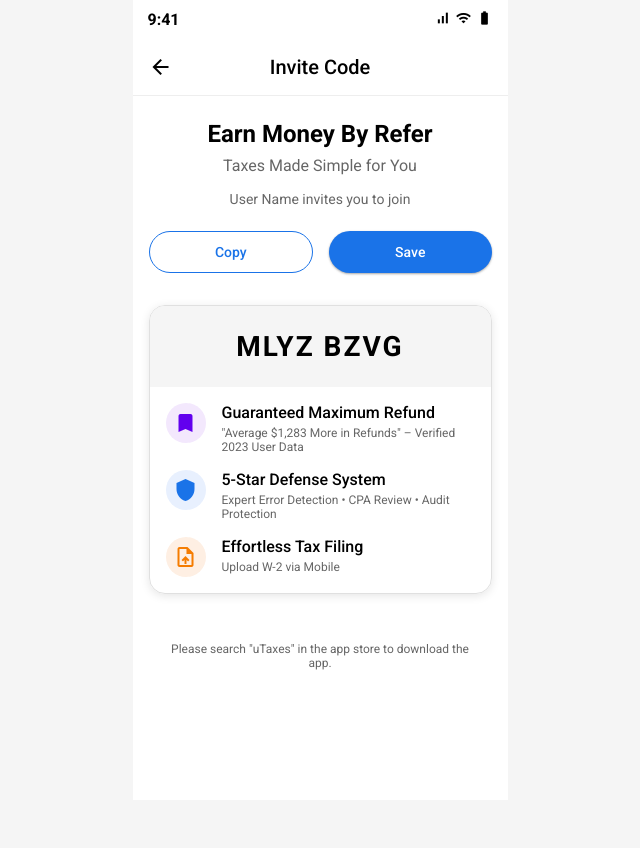
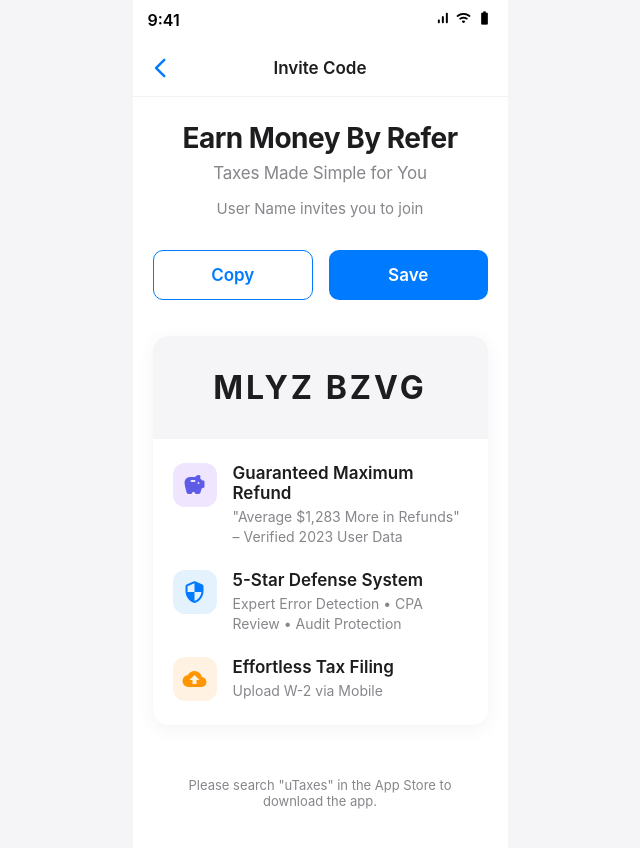
Before and after one commit to julietdesigner/cursor, a plain HTML site: page 4444/invite-code.html in a window 1280 px wide. Shown: the whole page, without its empty margins (320-960 px from the left). Before the commit the page ends 800 px from the top, so only its background shows below. Drawn offline with Linux system fonts and the light colour scheme; a web font is replaced by a local one.

Commit message:
Add files via upload

```diff
--- a/4444/invite-code.html
+++ b/4444/invite-code.html
@@ -4,18 +4,20 @@
     <meta charset="UTF-8">
     <meta name="viewport" content="width=device-width, initial-scale=1.0">
     <title>Invite Code</title>
-    <link href="https://fonts.googleapis.com/css2?family=Roboto:wght@300;400;500;700&display=swap" rel="stylesheet">
-    <link href="https://fonts.googleapis.com/icon?family=Material+Icons" rel="stylesheet">
+    <link href="https://fonts.googleapis.com/css2?family=SF+Pro+Display:wght@300;400;500;600;700&family=SF+Pro+Text:wght@400;500;600&display=swap" rel="stylesheet">
+    <link href="https://fonts.googleapis.com/icon?family=Material+Icons+Round" rel="stylesheet">
     <style>
         * {
             margin: 0;
             padding: 0;
             box-sizing: border-box;
-            font-family: 'Roboto', sans-serif;
+            font-family: 'SF Pro Text', 'SF Pro Display', -apple-system, BlinkMacSystemFont, sans-serif;
+            -webkit-font-smoothing: antialiased;
+            -moz-osx-font-smoothing: grayscale;
         }
 
         body {
-            background-color: #f5f5f5;
+            background-color: #f5f5f7;
             display: flex;
             justify-content: center;
             min-height: 100vh;
@@ -38,7 +40,7 @@
         }
 
         .status-bar-time {
-            font-weight: bold;
+            font-weight: 600;
         }
 
         .status-bar-icons {
@@ -50,7 +52,7 @@
             padding: 16px;
             display: flex;
             align-items: center;
-            border-bottom: 1px solid #eee;
+            border-bottom: 1px solid rgba(0, 0, 0, 0.05);
         }
 
         .back-button {
@@ -58,120 +60,124 @@
             height: 24px;
             margin-right: 16px;
             cursor: pointer;
-            color: #000;
+            color: #007AFF;
         }
 
         .header-title {
-            font-size: 20px;
-            font-weight: 500;
+            font-size: 17px;
+            font-weight: 600;
             flex-grow: 1;
             text-align: center;
             margin-right: 40px; /* To balance the back button */
+            color: #1d1d1f;
         }
 
         .content {
-            padding: 24px 16px;
+            padding: 24px 20px;
             display: flex;
             flex-direction: column;
             align-items: center;
         }
 
         .title {
-            font-size: 24px;
+            font-size: 28px;
             font-weight: 700;
             margin-bottom: 8px;
             text-align: center;
+            color: #1d1d1f;
+            letter-spacing: -0.5px;
         }
 
         .subtitle {
-            font-size: 16px;
-            color: #666;
+            font-size: 17px;
+            color: #86868b;
             margin-bottom: 16px;
             text-align: center;
+            letter-spacing: -0.2px;
         }
 
         .user-info {
-            font-size: 14px;
-            color: #666;
-            margin-bottom: 24px;
+            font-size: 15px;
+            color: #86868b;
+            margin-bottom: 32px;
             text-align: center;
         }
 
         .button-container {
             display: flex;
             gap: 16px;
-            margin-bottom: 32px;
+            margin-bottom: 36px;
             width: 100%;
         }
 
         .button-outlined {
             flex: 1;
             background-color: transparent;
-            color: #1a73e8;
-            border: 1px solid #1a73e8;
-            border-radius: 24px;
-            padding: 12px 16px;
-            font-size: 14px;
-            font-weight: 500;
+            color: #007AFF;
+            border: 1px solid #007AFF;
+            border-radius: 10px;
+            padding: 14px 16px;
+            font-size: 17px;
+            font-weight: 600;
             cursor: pointer;
             text-align: center;
-            transition: background-color 0.3s;
+            transition: all 0.2s ease;
         }
 
         .button-outlined:hover {
-            background-color: rgba(26, 115, 232, 0.04);
+            background-color: rgba(0, 122, 255, 0.05);
         }
 
         .button-filled {
             flex: 1;
-            background-color: #1a73e8;
+            background-color: #007AFF;
             color: white;
             border: none;
-            border-radius: 24px;
-            padding: 12px 16px;
-            font-size: 14px;
-            font-weight: 500;
+            border-radius: 10px;
+            padding: 14px 16px;
+            font-size: 17px;
+            font-weight: 600;
             cursor: pointer;
             text-align: center;
-            box-shadow: 0 1px 3px rgba(0, 0, 0, 0.12), 0 1px 2px rgba(0, 0, 0, 0.24);
-            transition: background-color 0.3s;
+            transition: all 0.2s ease;
         }
 
         .button-filled:hover {
-            background-color: #1765cc;
+            background-color: #0071e3;
         }
 
         .card {
             width: 100%;
             border-radius: 16px;
             overflow: hidden;
-            box-shadow: 0 2px 10px rgba(0, 0, 0, 0.1);
+            box-shadow: 0 4px 20px rgba(0, 0, 0, 0.05);
             margin-bottom: 32px;
-            border: 1px solid #e0e0e0;
+            border: none;
         }
 
         .code-container {
-            background-color: #f5f5f5;
-            padding: 24px;
+            background-color: #f5f5f7;
+            padding: 32px 24px;
             display: flex;
             justify-content: center;
             align-items: center;
         }
 
         .invite-code {
-            font-size: 28px;
+            font-size: 32px;
             font-weight: 700;
-            letter-spacing: 2px;
+            letter-spacing: 3px;
+            color: #1d1d1f;
         }
 
         .features-container {
-            padding: 16px;
+            padding: 24px 20px;
         }
 
         .feature {
             display: flex;
             align-items: flex-start;
-            margin-bottom: 16px;
+            margin-bottom: 24px;
         }
 
         .feature:last-child {
@@ -179,9 +185,9 @@
         }
 
         .feature-icon {
-            width: 40px;
-            height: 40px;
-            border-radius: 50%;
+            width: 44px;
+            height: 44px;
+            border-radius: 12px;
             display: flex;
             align-items: center;
             justify-content: center;
@@ -190,18 +196,18 @@
         }
 
         .feature-icon.blue {
-            background-color: #e8f0fe;
-            color: #1a73e8;
+            background-color: #e3f2fd;
+            color: #007AFF;
         }
 
         .feature-icon.purple {
-            background-color: #f3e8fd;
-            color: #6200ee;
+            background-color: #f0e5ff;
+            color: #5e5ce6;
         }
 
         .feature-icon.orange {
-            background-color: #feefe3;
-            color: #f57c00;
+            background-color: #fff2e3;
+            color: #ff9500;
         }
 
         .feature-content {
@@ -209,43 +215,57 @@
         }
 
         .feature-title {
-            font-size: 16px;
-            font-weight: 500;
+            font-size: 17px;
+            font-weight: 600;
             margin-bottom: 4px;
+            color: #1d1d1f;
         }
 
         .feature-description {
-            font-size: 12px;
-            color: #666;
+            font-size: 14px;
+            color: #86868b;
+            line-height: 1.4;
         }
 
         .footer {
-            padding: 16px;
+            padding: 20px;
             text-align: center;
-            color: #666;
-            font-size: 12px;
+            color: #86868b;
+            font-size: 13px;
             margin-top: auto;
         }
 
-        .material-icons {
+        /* 保持原有样式不变 */
+                .material-icons-round {
                     font-size: 24px;
                 }
                 </style>
+                <script>
+                    // 页面加载完成后执行
+                    document.addEventListener('DOMContentLoaded', function() {
+                        // 获取URL参数中的用户名
+                        const urlParams = new URLSearchParams(window.location.search);
+                        const userName = urlParams.get('userName') || 'User Name';
+
+                        // 更新页面上的用户名显示
+                        document.getElementById('userNameDisplay').textContent = userName + ' invites you to join';
+                    });
+                </script>
             </head>
             <body>
                 <div class="app-container">
                     <div class="status-bar">
                         <div class="status-bar-time">9:41</div>
                         <div class="status-bar-icons">
-                <span class="material-icons" style="font-size: 16px;">signal_cellular_alt</span>
-                <span class="material-icons" style="font-size: 16px;">wifi</span>
-                <span class="material-icons" style="font-size: 16px;">battery_full</span>
+                            <span class="material-icons-round" style="font-size: 16px;">signal_cellular_alt</span>
+                            <span class="material-icons-round" style="font-size: 16px;">wifi</span>
+                            <span class="material-icons-round" style="font-size: 16px;">battery_full</span>
                         </div>
                     </div>
 
                     <div class="header">
                         <div class="back-button">
-                <span class="material-icons">arrow_back</span>
+                            <span class="material-icons-round">arrow_back_ios</span>
                         </div>
                         <div class="header-title">Invite Code</div>
                     </div>
@@ -253,7 +273,7 @@
                     <div class="content">
                         <h1 class="title">Earn Money By Refer</h1>
                         <p class="subtitle">Taxes Made Simple for You</p>
-            <p class="user-info">User Name invites you to join</p>
+                        <p class="user-info" id="userNameDisplay">User Name invites you to join</p>
 
                         <div class="button-container">
                             <button class="button-outlined">Copy</button>
@@ -268,7 +288,7 @@
                             <div class="features-container">
                                 <div class="feature">
                                     <div class="feature-icon purple">
-                            <span class="material-icons">bookmark</span>
+                                        <span class="material-icons-round">savings</span>
                                     </div>
                                     <div class="feature-content">
                                         <div class="feature-title">Guaranteed Maximum Refund</div>
@@ -278,7 +298,7 @@
 
                                 <div class="feature">
                                     <div class="feature-icon blue">
-                            <span class="material-icons">shield</span>
+                                        <span class="material-icons-round">security</span>
                                     </div>
                                     <div class="feature-content">
                                         <div class="feature-title">5-Star Defense System</div>
@@ -288,7 +308,7 @@
 
                                 <div class="feature">
                                     <div class="feature-icon orange">
-                            <span class="material-icons">upload_file</span>
+                                        <span class="material-icons-round">cloud_upload</span>
                                     </div>
                                     <div class="feature-content">
                                         <div class="feature-title">Effortless Tax Filing</div>
@@ -299,7 +319,7 @@
                         </div>
 
                         <div class="footer">
-                Please search "uTaxes" in the app store to download the app.
+                            Please search "uTaxes" in the App Store to download the app.
                         </div>
                     </div>
                 </div>
```
Lines whose indentation alone changed are shown as unchanged.
